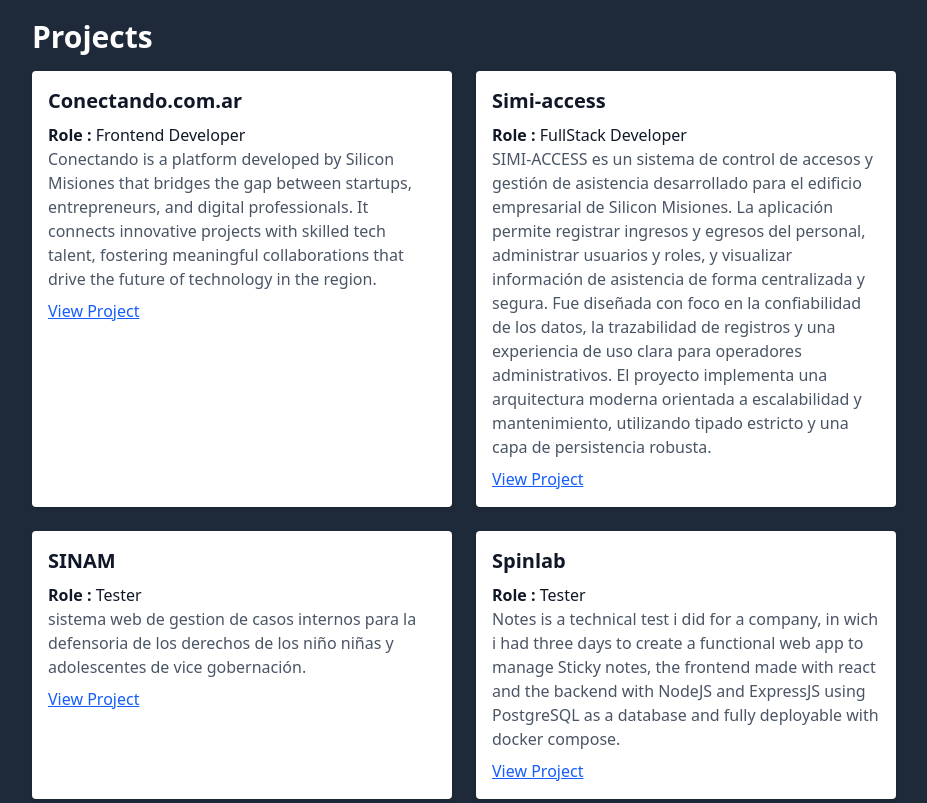
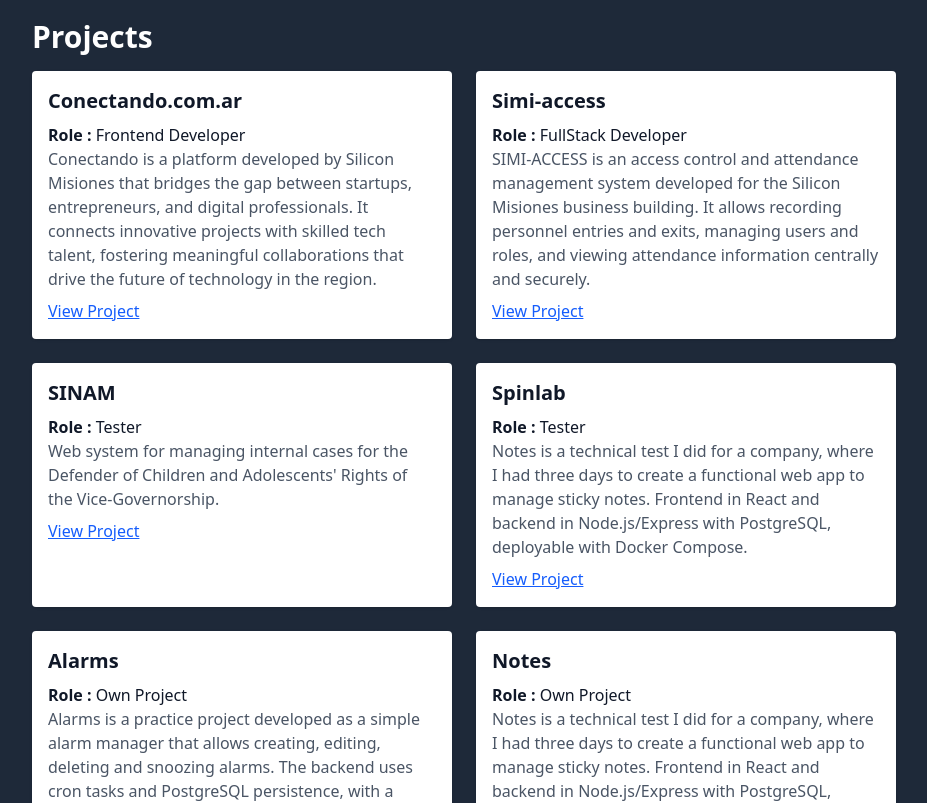
Before and after one commit to Franko42/Portfolio, a React (Vite) app in the folder my-portfolio/: page / in a window 1280 px wide. Shown: the part 940-1743 px from the top of the page, without its empty margins (176-1103 px from the left). Built offline with nearby package versions, Linux system fonts and the light colour scheme.

Commit message:
Translation finished

```diff
--- a/my-portfolio/src/components/Projects.jsx
+++ b/my-portfolio/src/components/Projects.jsx
@@ -4,46 +4,68 @@
 const Projects = () => {
   const { t } = useTranslation();
 
+  const projects = [
+    {
+      id: 'conectando',
+      title: t('projects.conectando.name'),
+      role: t('projects.conectando.role'),
+      description: t('projects.conectando.description'),
+      url: 'http://Conectando.com.ar',
+    },
+    {
+      id: 'simi',
+      title: t('projects.simi.name'),
+      role: t('projects.simi.role'),
+      description: t('projects.simi.description'),
+      url: 'http://Conectando.com.ar',
+    },
+    {
+      id: 'sinam',
+      title: t('projects.sinam.name'),
+      role: t('projects.sinam.role'),
+      description: t('projects.sinam.description'),
+      url: 'http://Conectando.com.ar',
+    },
+    {
+      id: 'spinlab',
+      title: t('projects.spinlab.name'),
+      role: t('projects.spinlab.role'),
+      description: t('projects.spinlab.description'),
+      url: 'http://Conectando.com.ar',
+    },
+    {
+      id: 'alarms',
+      title: t('projects.alarms.name'),
+      role: t('projects.alarms.role'),
+      description: t('projects.alarms.description'),
+      url: 'http://Conectando.com.ar',
+    },
+    {
+      id: 'notes',
+      title: t('projects.notes.name'),
+      role: t('projects.notes.role'),
+      description: t('projects.notes.description'),
+      url: 'http://Conectando.com.ar',
+    },
+  ];
+
   return (
     <section id="projects" className="py-16 bg-gray-800">
       <div className="max-w-4xl mx-auto px-4">
-        <h3 className="text-3xl font-bold text-white ">{t("projectsTitle")}</h3>
+        <h3 className="text-3xl font-bold text-white">{t('projectsTitle')}</h3>
         <div className="grid mt-4 gap-6 md:grid-cols-2 lg:grid-cols-2">
-          <div className="bg-white shadow rounded p-4">
-            <h4 className="text-xl font-bold mb-2">Conectando.com.ar</h4>
-            <h2 className='font-bold'>Role : <spam className='font-normal'>Frontend Developer</spam> </h2>
-            <p className="text-gray-600 mb-2">Conectando is a platform developed by Silicon Misiones that bridges the gap between startups, entrepreneurs, and digital professionals. It connects innovative projects with skilled tech talent, fostering meaningful collaborations that drive the future of technology in the region.</p>
-            <a href="http://Conectando.com.ar" className="text-blue-600 underline hover:underline">{t("viewProject")}</a>
-          </div>
-          <div className="bg-white shadow rounded p-4">
-            <h4 className="text-xl font-bold mb-2">Simi-access</h4>
-            <h2 className='font-bold'>Role : <spam className='font-normal'>FullStack Developer</spam> </h2>
-            <p className="text-gray-600 mb-2">SIMI-ACCESS es un sistema de control de accesos y gestión de asistencia desarrollado para el edificio empresarial de Silicon Misiones. La aplicación permite registrar ingresos y egresos del personal, administrar usuarios y roles, y visualizar información de asistencia de forma centralizada y segura. Fue diseñada con foco en la confiabilidad de los datos, la trazabilidad de registros y una experiencia de uso clara para operadores administrativos. El proyecto implementa una arquitectura moderna orientada a escalabilidad y mantenimiento, utilizando tipado estricto y una capa de persistencia robusta.</p>
-            <a href="http://Conectando.com.ar" className="text-blue-600 underline hover:underline">{t("viewProject")}</a>
-          </div>
-          <div className="bg-white shadow rounded p-4">
-            <h4 className="text-xl font-bold mb-2">SINAM</h4>
-            <h2 className='font-bold'>Role : <spam className='font-normal'>Tester</spam> </h2>
-            <p className="text-gray-600 mb-2">sistema web de gestion de casos internos para la defensoria de los derechos de los niño niñas y adolescentes de vice gobernación.</p>
-            <a href="http://Conectando.com.ar" className="text-blue-600 underline hover:underline">{t("viewProject")}</a>
-          </div>
-          <div className="bg-white shadow rounded p-4">
-            <h4 className="text-xl font-bold mb-2">Spinlab</h4>
-            <h2 className='font-bold'>Role : <spam className='font-normal'>Tester</spam> </h2>
-            <p className="text-gray-600 mb-2">Notes is a technical test i did for a company, in wich i had three days to create a functional web app to manage Sticky notes, the frontend made with react and the backend with NodeJS and ExpressJS using PostgreSQL as a database and fully deployable with docker compose.</p>
-            <a href="http://Conectando.com.ar" className="text-blue-600 underline hover:underline">{t("viewProject")}</a>
-          </div> <div className="bg-white shadow rounded p-4">
-            <h4 className="text-xl font-bold mb-2">Alarms</h4>
-            <h2 className='font-bold'>Role : <spam className='font-normal'>Own Project</spam> </h2>
-            <p className="text-gray-600 mb-2">Alarms es un proyecto de práctica desarrollado como un gestor simple de alarmas que permite crear, editar, eliminar y posponer alarmas. El sistema funciona mediante tareas programadas en el backend utilizando un motor de cron para ejecutar las alarmas en los horarios definidos. El proyecto integra persistencia de datos en una base PostgreSQL y una interfaz moderna desarrollada con Next.js, priorizando la claridad del código, el manejo correcto del tiempo y la consistencia de datos. Fue una experiencia clave para reforzar conceptos de backend, programación asincrónica y gestión de procesos programados.</p>
-            <a href="http://Conectando.com.ar" className="text-blue-600 underline hover:underline">{t("viewProject")}</a>
-          </div>
-          <div className="bg-white shadow rounded p-4">
-            <h4 className="text-xl font-bold mb-2">Notes</h4>
-            <h2 className='font-bold'>Role : <spam className='font-normal'>Own Project</spam> </h2>
-            <p className="text-gray-600 mb-2">Notes is a technical test i did for a company, in wich i had three days to create a functional web app to manage Sticky notes, the frontend made with react and the backend with NodeJS and ExpressJS using PostgreSQL as a database and fully deployable with docker compose.</p>
-            <a href="http://Conectando.com.ar" className="text-blue-600 underline hover:underline">{t("viewProject")}</a>
-          </div>
+          {projects.map((project) => (
+            <div key={project.id} className="bg-white shadow rounded p-4">
+              <h4 className="text-xl font-bold mb-2">{project.title}</h4>
+              <h2 className="font-bold">
+                {t('roleLabel')} : <span className="font-normal">{project.role}</span>
+              </h2>
+              <p className="text-gray-600 mb-2">{project.description}</p>
+              <a href={project.url} className="text-blue-600 underline hover:underline">
+                {t('viewProject')}
+              </a>
+            </div>
+          ))}
         </div>
       </div>
     </section>
--- a/my-portfolio/src/locales/en/translation.json
+++ b/my-portfolio/src/locales/en/translation.json
@@ -8,7 +8,40 @@
   "contactDescription": "Feel free to reach out for collaborations or just a friendly hello!",
   "contactButton": "Say Hello",
   "projectsTitle": "Projects",
+  "roleLabel": "Role",
   "viewProject": "View Project",
+  "projects": {
+    "conectando": {
+      "name": "Conectando.com.ar",
+      "role": "Frontend Developer",
+      "description": "Conectando is a platform developed by Silicon Misiones that bridges the gap between startups, entrepreneurs, and digital professionals. It connects innovative projects with skilled tech talent, fostering meaningful collaborations that drive the future of technology in the region."
+    },
+    "simi": {
+      "name": "Simi-access",
+      "role": "FullStack Developer",
+      "description": "SIMI-ACCESS is an access control and attendance management system developed for the Silicon Misiones business building. It allows recording personnel entries and exits, managing users and roles, and viewing attendance information centrally and securely."
+    },
+    "sinam": {
+      "name": "SINAM",
+      "role": "Tester",
+      "description": "Web system for managing internal cases for the Defender of Children and Adolescents' Rights of the Vice-Governorship."
+    },
+    "spinlab": {
+      "name": "Spinlab",
+      "role": "Tester",
+      "description": "Notes is a technical test I did for a company, where I had three days to create a functional web app to manage sticky notes. Frontend in React and backend in Node.js/Express with PostgreSQL, deployable with Docker Compose."
+    },
+    "alarms": {
+      "name": "Alarms",
+      "role": "Own Project",
+      "description": "Alarms is a practice project developed as a simple alarm manager that allows creating, editing, deleting and snoozing alarms. The backend uses cron tasks and PostgreSQL persistence, with a modern Next.js interface."
+    },
+    "notes": {
+      "name": "Notes",
+      "role": "Own Project",
+      "description": "Notes is a technical test I did for a company, where I had three days to create a functional web app to manage sticky notes. Frontend in React and backend in Node.js/Express with PostgreSQL, deployable with Docker Compose."
+    }
+  },
   "skillsTitle": "Skills",
   "navigateAbout": "About",
   "navigateProjects": "Projects",
--- a/my-portfolio/src/locales/es/translation.json
+++ b/my-portfolio/src/locales/es/translation.json
@@ -8,7 +8,40 @@
   "contactDescription": "Sientete libre de contactarme para colaborar o simplemente decir Hola!",
   "contactButton": "Decir Hola",
   "projectsTitle": "Proyectos",
+  "roleLabel": "Rol",
   "viewProject": "Ver proyecto",
+  "projects": {
+    "conectando": {
+      "name": "Conectando.com.ar",
+      "role": "Desarrollador Frontend",
+      "description": "Conectando es una plataforma desarrollada por Silicon Misiones que une startups, emprendedores y profesionales digitales, facilitando colaboraciones significativas para impulsar el futuro de la tecnología en la región."
+    },
+    "simi": {
+      "name": "Simi-access",
+      "role": "FullStack Developer",
+      "description": "SIMI-ACCESS es un sistema de control de accesos y gestión de asistencia para el edificio empresarial de Silicon Misiones. Permite registrar ingresos/egresos, administrar usuarios y roles, y visualizar asistencia de forma centralizada y segura."
+    },
+    "sinam": {
+      "name": "SINAM",
+      "role": "Tester",
+      "description": "Sistema web de gestión de casos internos para la defensoría de los derechos de niños, niñas y adolescentes de la vicegobernación."
+    },
+    "spinlab": {
+      "name": "Spinlab",
+      "role": "Tester",
+      "description": "Notes es una prueba técnica en la que tuve tres días para crear una app de notas adhesivas, con frontend en React y backend en Node.js/Express usando PostgreSQL y Docker Compose."
+    },
+    "alarms": {
+      "name": "Alarms",
+      "role": "Proyecto Personal",
+      "description": "Alarms es un proyecto práctico para gestionar alarmas: crear, editar, eliminar y posponer. Backend con tareas cron y PostgreSQL, interfaz moderna en Next.js."
+    },
+    "notes": {
+      "name": "Notes",
+      "role": "Proyecto Personal",
+      "description": "Notes es una prueba técnica en la que tuve tres días para crear una app de notas adhesivas, con frontend en React y backend en Node.js/Express usando PostgreSQL y Docker Compose."
+    }
+  },
   "skillsTitle": "Habilidades",
   "navigateAbout": "Sobre Mi",
   "navigateProjects": "Proyectos",
```
Also changed, not shown: 1 other file (tests, documents, lock files or other folders).
